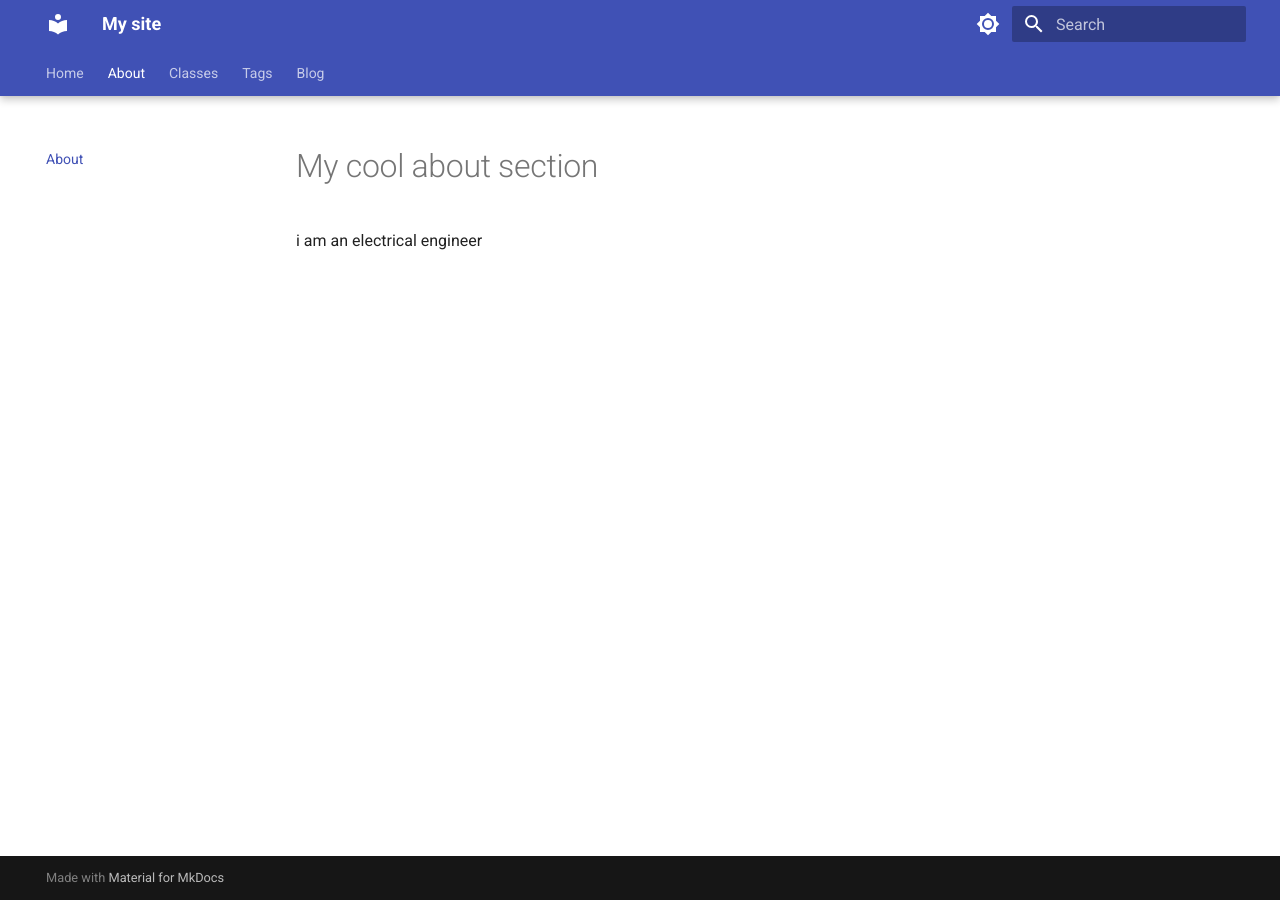
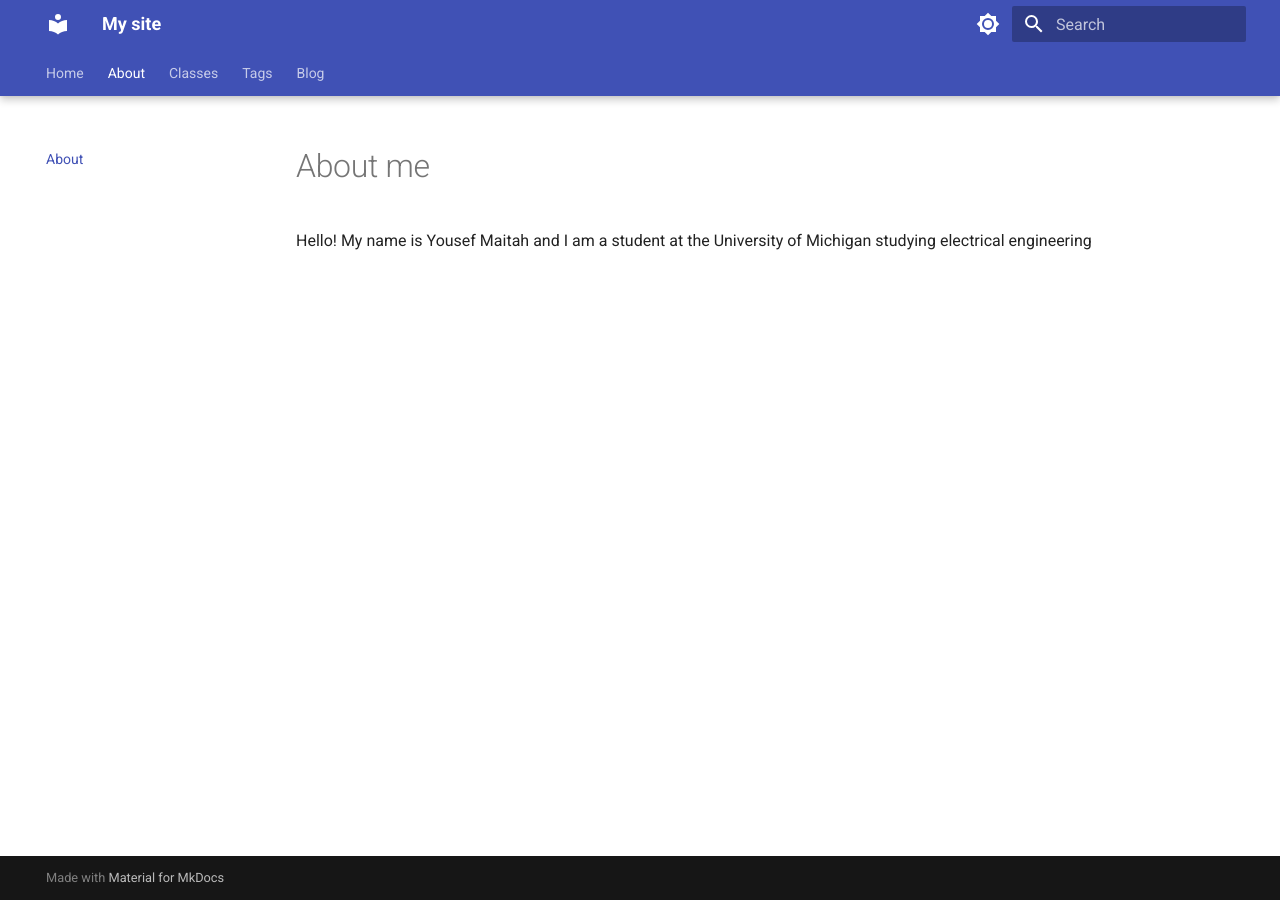
Before and after one commit to ymaitah/MyWebsite, an MkDocs documentation site: the page built from docs/about.md, in a window 1280 px wide. Built offline with MkDocs 1.6.1 and Material for MkDocs 9.7.7, drawn with Linux system fonts in a browser that asks for light colours.

Commit message:
update about me

```diff
--- a/docs/about.md
+++ b/docs/about.md
@@ -1,3 +1,3 @@
-# My cool about section
+# About me
 
-i am an electrical engineer
+Hello! My name is Yousef Maitah and I am a student at the University of Michigan studying electrical engineering
```
